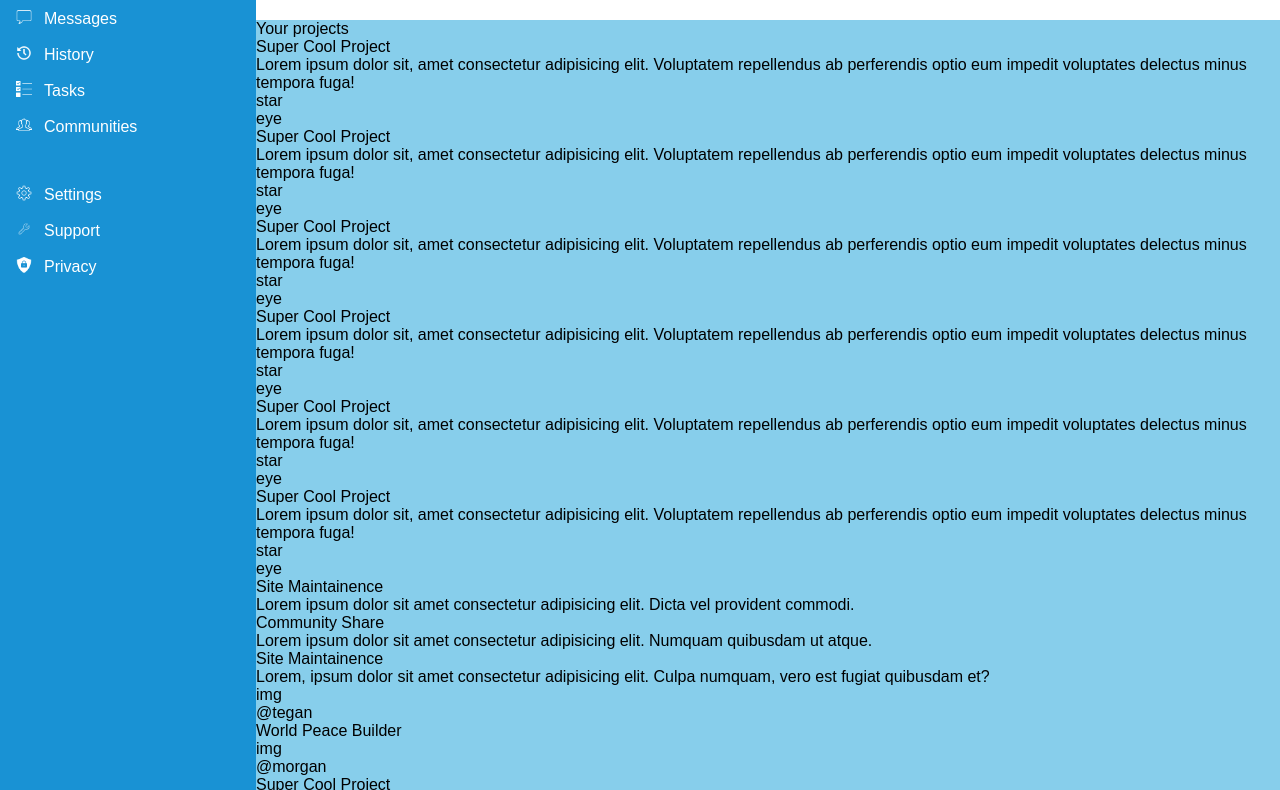
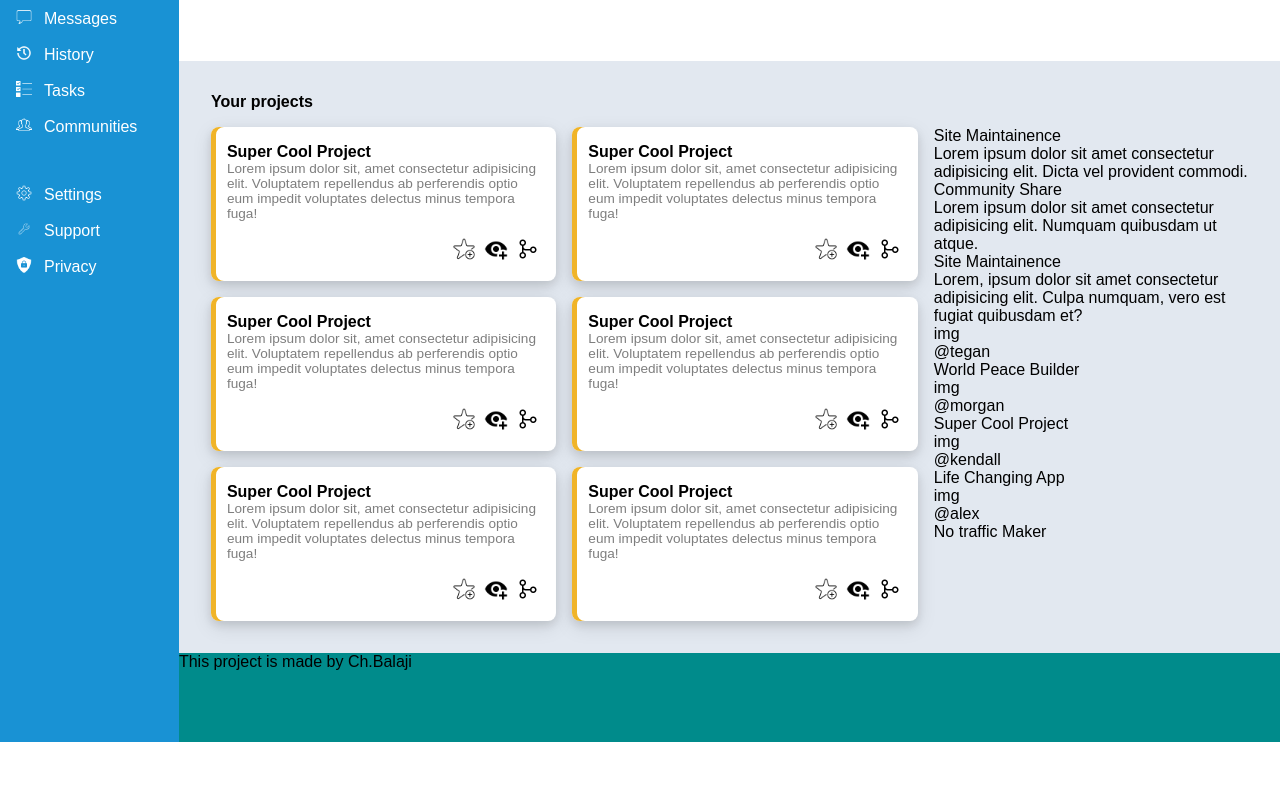
Before and after one commit to balajich004/Admin-dashboard, a plain HTML site: page index.html in a window 1280 px wide. Shown: the part 156-946 px from the top of the page. After the commit the page ends 898 px from the top, so only its background shows below. Drawn offline with Linux system fonts and the light colour scheme.

Commit message:
completed the project part under content

```diff
--- a/index.html
+++ b/index.html
@@ -113,45 +113,112 @@
             </div>
         </div>
         <div class="content">
+            <div class="project-title">Your projects</div>
             <div class="project">
-                <div class="project-title">Your projects</div>
                 <div class="projects" class="supercool">
+                    <div class="projects-sub-left">
                     <div class="sub-title">Super Cool Project</div>
                     <div class="project-text">Lorem ipsum dolor sit, amet consectetur adipisicing elit. Voluptatem repellendus ab perferendis optio eum impedit voluptates delectus minus tempora fuga!</div>
-                    <div class="star">star</div>
-                    <div class="eye">eye</div>
+                </div>
+                    <div class="project-sub-right">
+                    <div class="star dash-icon">
+                        <img src="./images/star-icon-img.png" alt="star-icon-img">
+                    </div>
+                    <div class="eye dash-icon">
+                        <img src="./images/eye-icon-img.png" alt="eye-icon-img">
+                    </div>
+                    <div class="git dash-icon">
+                        <img src="./images/git-icon-img.png" alt="git-icon-img">
+                    </div>
+                </div>
                 </div>
                 <div class="projects" class="lesscool">
+                    <div class="projects-sub-left">
                         <div class="sub-title">Super Cool Project</div>
                         <div class="project-text">Lorem ipsum dolor sit, amet consectetur adipisicing elit. Voluptatem repellendus ab perferendis optio eum impedit voluptates delectus minus tempora fuga!</div>
-                    <div class="star">star</div>
-                    <div class="eye">eye</div>
+                    </div>
+                        <div class="project-sub-right">
+                        <div class="star dash-icon">
+                            <img src="./images/star-icon-img.png" alt="star-icon-img">
+                        </div>
+                        <div class="eye dash-icon">
+                            <img src="./images/eye-icon-img.png" alt="eye-icon-img">
+                        </div>
+                        <div class="git dash-icon">
+                            <img src="./images/git-icon-img.png" alt="git-icon-img">
+                        </div>
+                    </div>
                 </div>
                 <div class="projects" class="impossibleapp">
+                    <div class="projects-sub-left">
                         <div class="sub-title">Super Cool Project</div>
                         <div class="project-text">Lorem ipsum dolor sit, amet consectetur adipisicing elit. Voluptatem repellendus ab perferendis optio eum impedit voluptates delectus minus tempora fuga!</div>
-                    <div class="star">star</div>
-                    <div class="eye">eye</div>
+                    </div>
+                        <div class="project-sub-right">
+                        <div class="star dash-icon">
+                            <img src="./images/star-icon-img.png" alt="star-icon-img">
+                        </div>
+                        <div class="eye dash-icon">
+                            <img src="./images/eye-icon-img.png" alt="eye-icon-img">
+                        </div>
+                        <div class="git dash-icon">
+                            <img src="./images/git-icon-img.png" alt="git-icon-img">
+                        </div>
+                    </div>
                 </div>
                 <div class="projects" class="easypeasy app">
+                    <div class="projects-sub-left">
                         <div class="sub-title">Super Cool Project</div>
                         <div class="project-text">Lorem ipsum dolor sit, amet consectetur adipisicing elit. Voluptatem repellendus ab perferendis optio eum impedit voluptates delectus minus tempora fuga!</div>
-                    <div class="star">star</div>
-                    <div class="eye">eye</div>
+                    </div>
+                        <div class="project-sub-right">
+                        <div class="star dash-icon">
+                            <img src="./images/star-icon-img.png" alt="star-icon-img">
+                        </div>
+                        <div class="eye dash-icon">
+                            <img src="./images/eye-icon-img.png" alt="eye-icon-img">
+                        </div>
+                        <div class="git dash-icon">
+                            <img src="./images/git-icon-img.png" alt="git-icon-img">
+                        </div>
+                    </div>
                 </div>
                 <div class="projects" class="addblocker">
+                    <div class="projects-sub-left">
                         <div class="sub-title">Super Cool Project</div>
                         <div class="project-text">Lorem ipsum dolor sit, amet consectetur adipisicing elit. Voluptatem repellendus ab perferendis optio eum impedit voluptates delectus minus tempora fuga!</div>
-                    <div class="star">star</div>
-                    <div class="eye">eye</div>
+                    </div>
+                        <div class="project-sub-right">
+                        <div class="star dash-icon">
+                            <img src="./images/star-icon-img.png" alt="star-icon-img">
+                        </div>
+                        <div class="eye dash-icon">
+                            <img src="./images/eye-icon-img.png" alt="eye-icon-img">
+                        </div>
+                        <div class="git dash-icon">
+                            <img src="./images/git-icon-img.png" alt="git-icon-img">
+                        </div>
+                    </div>
                 </div>
                 <div class="projects" class="moneymaker">
+                    <div class="projects-sub-left">
                         <div class="sub-title">Super Cool Project</div>
                         <div class="project-text">Lorem ipsum dolor sit, amet consectetur adipisicing elit. Voluptatem repellendus ab perferendis optio eum impedit voluptates delectus minus tempora fuga!</div>
-                    <div class="star">star</div>
-                    <div class="eye">eye</div>
+                    </div>
+                        <div class="project-sub-right">
+                        <div class="star dash-icon">
+                            <img src="./images/star-icon-img.png" alt="star-icon-img">
+                        </div>
+                        <div class="eye dash-icon">
+                            <img src="./images/eye-icon-img.png" alt="eye-icon-img">
+                        </div>
+                        <div class="git dash-icon">
+                            <img src="./images/git-icon-img.png" alt="git-icon-img">
                         </div>
                     </div>
+                </div>
+            </div>
+            <div class="content-right">
             <div class="announcements">
                 <div class="sitemaintainence">
                     <div class="announcement-title">Site Maintainence</div>
@@ -197,6 +264,7 @@
                 </div>
             </div>
         </div>
+        </div>
         <div class="footer">
             This project is made by <a href="https://github.com/balajich004" target="_blank" rel="noopener noreferrer">Ch.Balaji</a>
         </div>
--- a/styles/style.css
+++ b/styles/style.css
@@ -12,8 +12,9 @@ li{
 }
 .container{
     display: grid;
-    grid-template-columns: 1fr 4fr;
-    grid-template-rows: 0.25fr 0.35fr 3fr 0.5fr;
+    grid-template-columns: 0.65fr 4fr;
+    grid-template-rows: 0.75fr 0.35fr 3fr 0.45fr;
+    /* height: 100vh; */
 }
 .dashboard{
     background-color: rgb(25, 146, 212);
@@ -24,11 +25,17 @@ li{
     background-color: rgb(255, 255, 255);
     grid-column: 2/5;
     grid-row: 1/3;
+    /* box-shadow: 15px 15px 150px black; */
 }
 .content{
-    background-color: skyblue;
+    background-color: rgb(226, 232, 240);
     grid-row: 3/4;
     grid-column: 2/3;
+    padding: 2rem;
+    display: grid;
+    /* grid-template-columns: repeat(auto-fit, minmax(250px, 1fr)); */
+    grid-template-columns: 2.25fr 1fr;
+    gap: 1rem;
 }
 .footer{
     background-color: darkcyan;
@@ -163,3 +170,45 @@ button{
     flex-direction: column;
     gap:1rem;
 }
+.project-title{
+    font-weight: bold;
+    /* grid-row:1/2; */
+    padding: 0;
+}
+.footer{
+    background-color: darkcyan;
+    grid-row: 4/5;
+    grid-column: 2/3;
+}
+.projects{
+    box-shadow: 0 4px 8px rgba(0, 0, 0, 0.1), 0 6px 20px rgba(0, 0, 0, 0.1);
+    padding: 1rem;
+    display: flex;
+    flex-direction: column;
+    gap:1rem;
+    background-color: white;
+    box-shadow: inset 5px 0 0 0 rgb(240, 180, 41),0 4px 8px rgba(0, 0, 0, 0.1),0 6px 20px rgba(0, 0, 0, 0.1);
+    border-radius: 0.5rem;
+}
+.project{
+    display: grid;
+    grid-template-columns: repeat(auto-fit, minmax(250px, 1fr));
+    gap: 1rem;
+    grid-column: 1/2;
+}
+.content-right{
+    grid-column: 2/3;
+}
+.sub-title{
+    font-weight: bold;
+    font-size: 1rem;
+}
+.project-text{
+    font-size: 0.85rem;
+    color: rgb(126, 126, 126);
+}
+.project-sub-right{
+    display:flex;
+    justify-content: flex-end;
+    gap:0.5rem;
+}
```
Also changed, not shown: images/eye-icon-img.png (added), images/git-icon-img.png (added), images/star-icon-img.png (added). Lines whose indentation alone changed are shown as unchanged.
